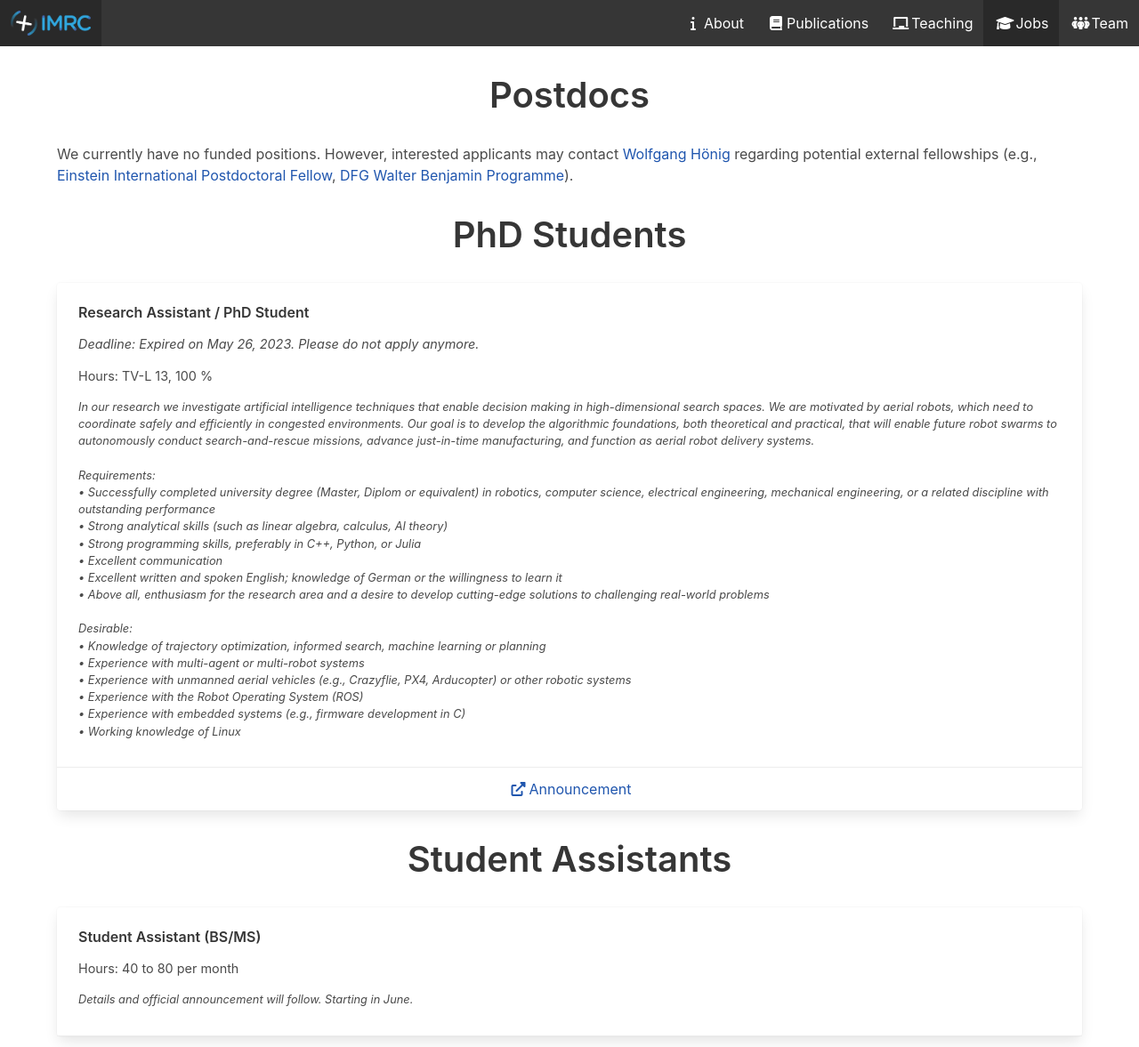
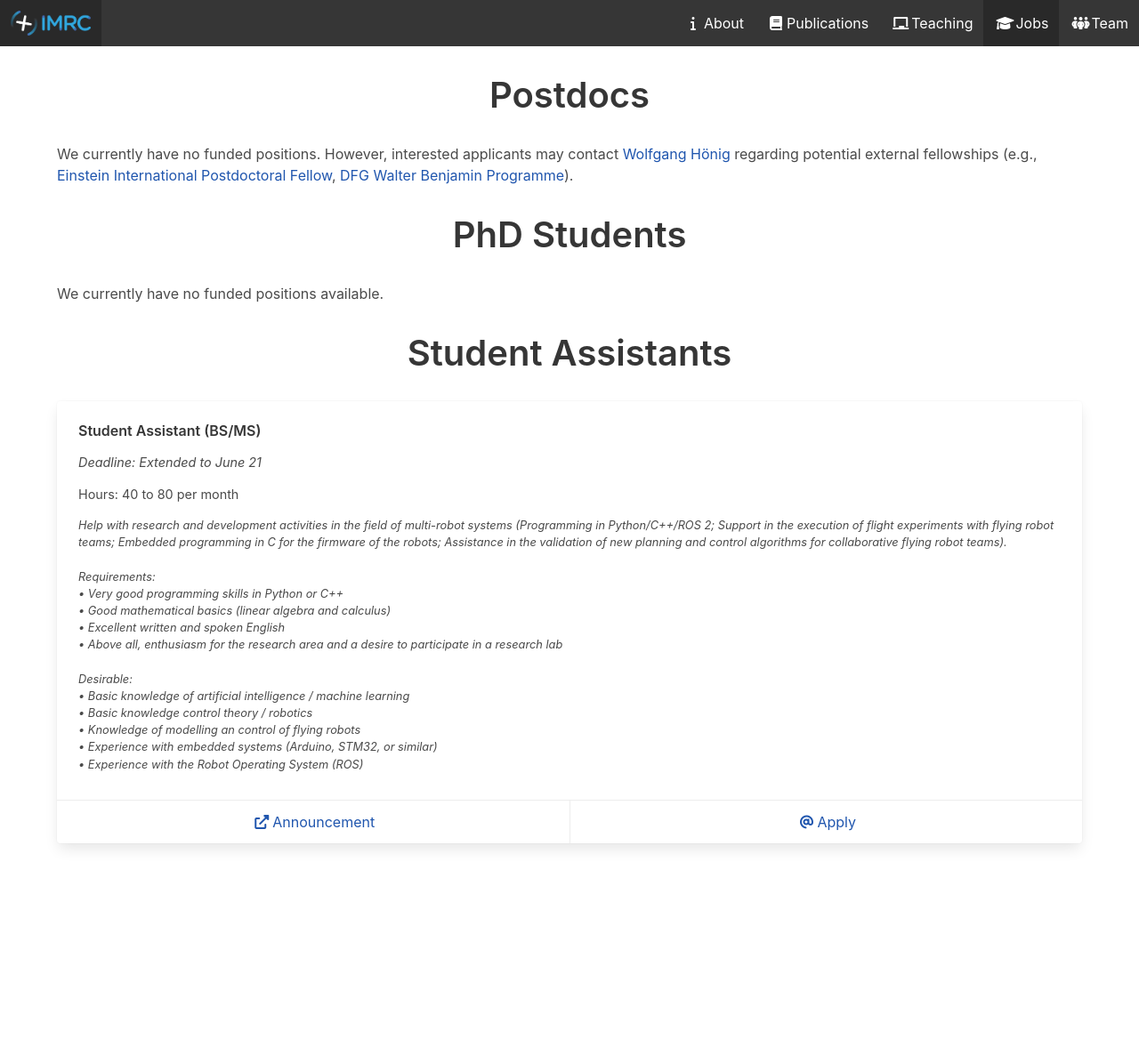
Before and after one commit to IMRCLab/imrclab.github.io, a Jekyll site: the page built from jobs.html, in a window 1280 px wide. Shown: the whole page at 89% size. Built offline with Jekyll 4.4.1, drawn with Linux system fonts in a browser that asks for light colours; after the commit the page ends 960 px from its top, so only the background shows below that.

Commit message:
add new SHK

```diff
--- a/_data/jobs.yml
+++ b/_data/jobs.yml
@@ -1,45 +1,58 @@
-phd:
-  - name: "Research Assistant / PhD Student"
-    hours: TV-L 13, 100 %
-    # deadline: May 26, 2023
-    deadline: Expired on May 26, 2023. Please do not apply anymore.
-    # reference:  	IV-186/23
-    announcement: https://www.jobs.tu-berlin.de/en/job-postings/164574
-    note: |
-      In our research we investigate artificial intelligence techniques that enable decision making in high-dimensional search spaces. We are motivated by aerial robots, which need to coordinate safely and efficiently in congested environments. Our goal is to develop the algorithmic foundations, both theoretical and practical, that will enable future robot swarms to autonomously conduct search-and-rescue missions, advance just-in-time manufacturing, and function as aerial robot delivery systems.
+phd: []
+#   - name: "Research Assistant / PhD Student"
+#     hours: TV-L 13, 100 %
+#     # deadline: May 26, 2023
+#     deadline: Expired on May 26, 2023. Please do not apply anymore.
+#     # reference:  	IV-186/23
+#     announcement: https://www.jobs.tu-berlin.de/en/job-postings/164574
+#     note: |
+#       In our research we investigate artificial intelligence techniques that enable decision making in high-dimensional search spaces. We are motivated by aerial robots, which need to coordinate safely and efficiently in congested environments. Our goal is to develop the algorithmic foundations, both theoretical and practical, that will enable future robot swarms to autonomously conduct search-and-rescue missions, advance just-in-time manufacturing, and function as aerial robot delivery systems.
 
-      Requirements:
-          • Successfully completed university degree (Master, Diplom or equivalent) in robotics, computer science, electrical engineering, mechanical engineering, or a related discipline with outstanding performance
-          • Strong analytical skills (such as linear algebra, calculus, AI theory)
-          • Strong programming skills, preferably in C++, Python, or Julia
-          • Excellent communication
-          • Excellent written and spoken English; knowledge of German or the willingness to learn it
-          • Above all, enthusiasm for the research area and a desire to develop cutting-edge solutions to challenging real-world problems
+#       Requirements:
+#           • Successfully completed university degree (Master, Diplom or equivalent) in robotics, computer science, electrical engineering, mechanical engineering, or a related discipline with outstanding performance
+#           • Strong analytical skills (such as linear algebra, calculus, AI theory)
+#           • Strong programming skills, preferably in C++, Python, or Julia
+#           • Excellent communication
+#           • Excellent written and spoken English; knowledge of German or the willingness to learn it
+#           • Above all, enthusiasm for the research area and a desire to develop cutting-edge solutions to challenging real-world problems
 
-      Desirable:
-          • Knowledge of trajectory optimization, informed search, machine learning or planning
-          • Experience with multi-agent or multi-robot systems
-          • Experience with unmanned aerial vehicles (e.g., Crazyflie, PX4, Arducopter) or other robotic systems
-          • Experience with the Robot Operating System (ROS)
-          • Experience with embedded systems (e.g., firmware development in C)
-          • Working knowledge of Linux
+#       Desirable:
+#           • Knowledge of trajectory optimization, informed search, machine learning or planning
+#           • Experience with multi-agent or multi-robot systems
+#           • Experience with unmanned aerial vehicles (e.g., Crazyflie, PX4, Arducopter) or other robotic systems
+#           • Experience with the Robot Operating System (ROS)
+#           • Experience with embedded systems (e.g., firmware development in C)
+#           • Working knowledge of Linux
 
-    apply: |
-          • Cover letter with your interest and experience related to the position%0D%0A
-          • Curriculum vitae%0D%0A
-          • Transcripts (BS and MS)%0D%0A
-          • Writing sample (e.g., BS thesis, MS thesis, or other authored manuscripts)%0D%0A
-          • Programming sample (e.g., link to github)%0D%0A
-          • Names and email addresses of up to two qualified persons who are willing to provide a reference on request
+#     apply: |
+#           • Cover letter with your interest and experience related to the position%0D%0A
+#           • Curriculum vitae%0D%0A
+#           • Transcripts (BS and MS)%0D%0A
+#           • Writing sample (e.g., BS thesis, MS thesis, or other authored manuscripts)%0D%0A
+#           • Programming sample (e.g., link to github)%0D%0A
+#           • Names and email addresses of up to two qualified persons who are willing to provide a reference on request
 
 shk:
   - name: "Student Assistant (BS/MS)"
     hours: 40 to 80 per month
-    #deadline: Expired on July 31, 2022. Please do not apply anymore.
-    # reference: 3434T35/22
-    #announcement: https://tubcloud.tu-berlin.de/s/AYS7eDfzFEYs494/download?path=%2FFak.%20IV&files=3434T35%2022.pdf&downloadStartSecret=pskruu70wq
+    deadline: Extended to June 21
+    reference: IV-SB-0034/23
+    announcement: https://www.jobs.tu-berlin.de/en/job-postings/167367
     note: |
-      Details and official announcement will follow. Starting in June.
+      Help with research and development activities in the field of multi-robot systems (Programming in Python/C++/ROS 2; Support in the execution of flight experiments with flying robot teams; Embedded programming in C for the firmware of the robots; Assistance in the validation of new planning and control algorithms for collaborative flying robot teams).
+
+      Requirements:
+          • Very good programming skills in Python or C++
+          • Good mathematical basics (linear algebra and calculus)
+          • Excellent written and spoken English
+          • Above all, enthusiasm for the research area and a desire to participate in a research lab
+
+      Desirable:
+          • Basic knowledge of artificial intelligence / machine learning
+          • Basic knowledge control theory / robotics
+          • Knowledge of modelling an control of flying robots
+          • Experience with embedded systems (Arduino, STM32, or similar)
+          • Experience with the Robot Operating System (ROS)
 
   # - name: "Student Assistant (BS/MS)"
   #   hours: 40 to 80 per month
```
